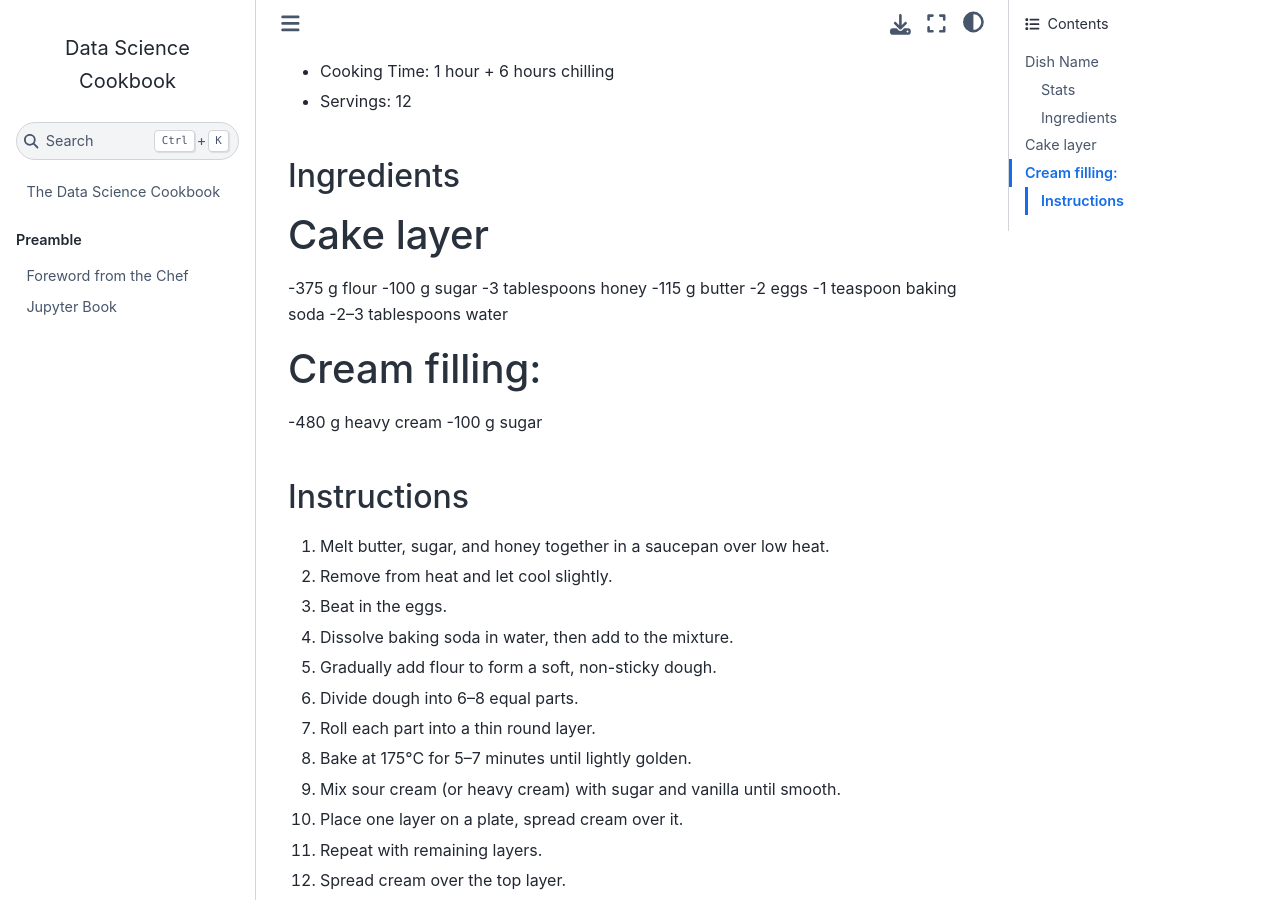
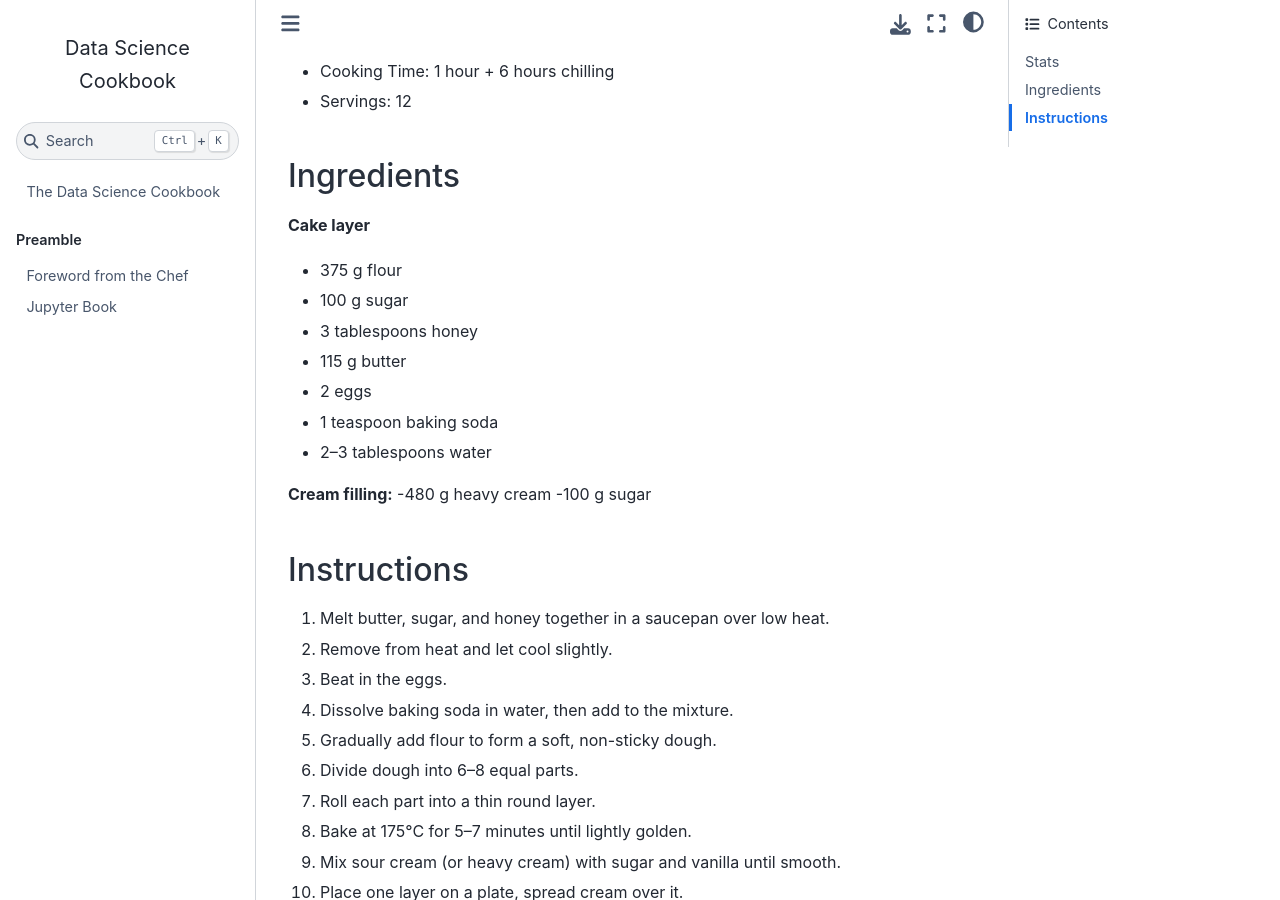
Before and after one commit to tillschwoerer/the-data-science-cookbook, a Jupyter Book: the page built from recipes/HoneyCake.md, in a window 1280 px wide and 900 px high, scrolled down 750 px. Built offline with Jupyter Book 1.0.4 settings and Sphinx 7.4.7 and the Sphinx Book theme 1.1.4, drawn with Linux system fonts in a browser that asks for light colours; pages that are not in the unit, such as notebooks, are missing from menus.

Commit message:
Made textual corrections

```diff
--- a/recipes/HoneyCake.md
+++ b/recipes/HoneyCake.md
@@ -11,16 +11,16 @@ One of my favorite cakes.
 - Servings: 12
 
 ## Ingredients
-# Cake layer
--375 g flour
--100 g sugar
--3 tablespoons honey
--115 g butter
--2 eggs
--1 teaspoon baking soda
--2–3 tablespoons water
+**Cake layer**
+- 375 g flour
+- 100 g sugar
+- 3 tablespoons honey
+- 115 g butter
+- 2 eggs
+- 1 teaspoon baking soda
+- 2–3 tablespoons water
 
-# Cream filling:
+**Cream filling:**
 -480 g heavy cream
 -100 g sugar
 
```
